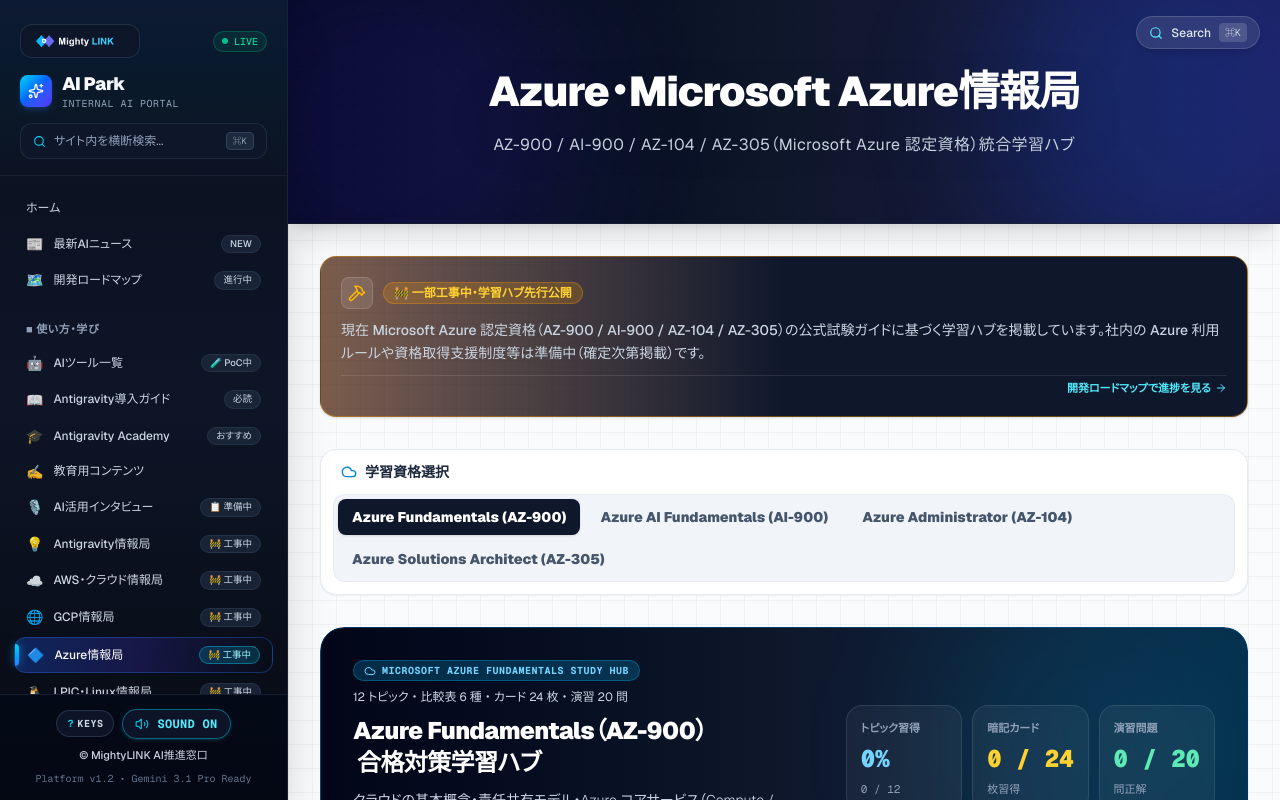
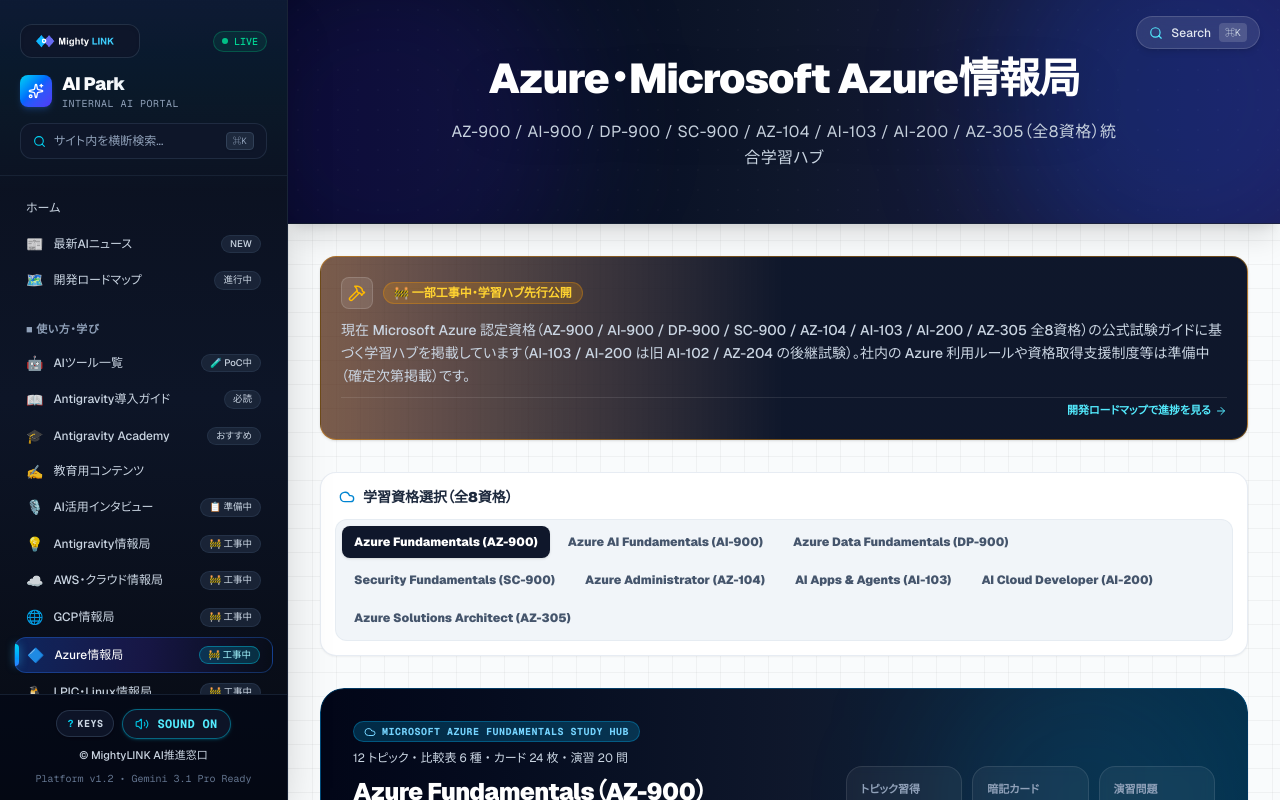
Before and after one commit to kanta13jp1/ai-park, a Next.js app: page /azure-info in a window 1280 px wide. Shown: the top 800 px of the page. Built offline with nearby package versions, Linux system fonts and the light colour scheme.

Commit message:
feat(azure-info): upgrade Azure hub UI and navigation to 8 certifications

```diff
--- a/src/app/azure-info/page.tsx
+++ b/src/app/azure-info/page.tsx
@@ -38,6 +38,14 @@ import {
   MessageSquare,
   Bot,
   Activity,
+  BarChart3,
+  Lock,
+  KeyRound,
+  FileText,
+  Workflow,
+  Container,
+  FileCheck2,
+  HardDrive,
 } from "lucide-react";
 import HeroBanner from "@/components/HeroBanner";
 import TiltCard from "@/components/TiltCard";
@@ -85,6 +93,28 @@ import {
   ai900OfficialResources,
 } from "@/data/azure-ai900";
 import {
+  dp900ExamFacts,
+  dp900Domains,
+  dp900Comparisons,
+  dp900Patterns,
+  dp900Pitfalls,
+  dp900KeyFacts,
+  dp900QuickLookup,
+  dp900PracticeQuestions,
+  dp900OfficialResources,
+} from "@/data/azure-dp900";
+import {
+  sc900ExamFacts,
+  sc900Domains,
+  sc900Comparisons,
+  sc900Patterns,
+  sc900Pitfalls,
+  sc900KeyFacts,
+  sc900QuickLookup,
+  sc900PracticeQuestions,
+  sc900OfficialResources,
+} from "@/data/azure-sc900";
+import {
   az104ExamFacts,
   az104Domains,
   az104Comparisons,
@@ -95,6 +125,28 @@ import {
   az104PracticeQuestions,
   az104OfficialResources,
 } from "@/data/azure-az104";
+import {
+  ai103ExamFacts,
+  ai103Domains,
+  ai103Comparisons,
+  ai103Patterns,
+  ai103Pitfalls,
+  ai103KeyFacts,
+  ai103QuickLookup,
+  ai103PracticeQuestions,
+  ai103OfficialResources,
+} from "@/data/azure-ai103";
+import {
+  ai200ExamFacts,
+  ai200Domains,
+  ai200Comparisons,
+  ai200Patterns,
+  ai200Pitfalls,
+  ai200KeyFacts,
+  ai200QuickLookup,
+  ai200PracticeQuestions,
+  ai200OfficialResources,
+} from "@/data/azure-ai200";
 import {
   az305ExamFacts,
   az305Domains,
@@ -108,7 +160,7 @@ import {
 } from "@/data/azure-az305";
 import { playCyberClick, playCyberHover } from "@/lib/sound";
 
-type AzureCertId = "az900" | "ai900" | "az104" | "az305";
+type AzureCertId = "az900" | "ai900" | "dp900" | "sc900" | "az104" | "ai103" | "ai200" | "az305";
 type TabId = "domains" | "comparisons" | "flashcards" | "quiz" | "resources";
 
 interface AzureCertConfig {
@@ -211,6 +263,80 @@ const CERT_CONFIG: Record<AzureCertId, AzureCertConfig> = {
       "RAG",
     ],
   },
+  dp900: {
+    id: "dp900",
+    label: "Azure Data Fundamentals (DP-900)",
+    shortLabel: "DP-900",
+    badgeText: "MICROSOFT AZURE DATA FUNDAMENTALS STUDY HUB",
+    headline: "Azure Data Fundamentals（DP-900）",
+    description:
+      "コアデータ概念（構造化/半構造化/非構造化・OLTP/OLAP）・Azure SQL / PostgreSQL・Blob / ADLS Gen2 / Cosmos DB・Azure Data Factory / Synapse / Microsoft Fabric / Power BI を網羅したデータ基礎認定試験の学習ハブです。",
+    storageKey: "ai-park-azure-dp900-progress-v1",
+    examFacts: dp900ExamFacts,
+    domains: dp900Domains,
+    comparisons: dp900Comparisons,
+    patterns: dp900Patterns,
+    pitfalls: dp900Pitfalls,
+    keyFacts: dp900KeyFacts,
+    quickLookup: dp900QuickLookup,
+    practiceQuestions: dp900PracticeQuestions,
+    officialResources: dp900OfficialResources,
+    defaultExpanded: { "dp900-domain-1": true },
+    passingConfig: {
+      minScore: 0,
+      maxScore: 1000,
+      passingScore: 700,
+      passingPct: 70,
+      officialExamLabel: "Exam DP-900 本試験（合格基準 700 / 1000 点）",
+    },
+    quizBadgeLabel: "Azure DP-900 演習",
+    flashcardTitle: "DP-900 データ要件・ユースケース → Microsoft Azure データサービス即答トレーニング",
+    quickSearchChips: [
+      "Azure SQL",
+      "Cosmos DB",
+      "ADLS Gen2",
+      "Microsoft Fabric",
+      "Synapse",
+      "Power BI",
+    ],
+  },
+  sc900: {
+    id: "sc900",
+    label: "Security Fundamentals (SC-900)",
+    shortLabel: "SC-900",
+    badgeText: "MICROSOFT SECURITY, COMPLIANCE & IDENTITY STUDY HUB",
+    headline: "Security, Compliance, and Identity Fundamentals（SC-900）",
+    description:
+      "ゼロトラスト原則・Microsoft Entra ID（MFA / 条件付きアクセス / PIM）・Microsoft Defender for Cloud / Sentinel / Defender XDR・Microsoft Purview による情報保護とコンプライアンスを学ぶ基礎学習ハブです。",
+    storageKey: "ai-park-azure-sc900-progress-v1",
+    examFacts: sc900ExamFacts,
+    domains: sc900Domains,
+    comparisons: sc900Comparisons,
+    patterns: sc900Patterns,
+    pitfalls: sc900Pitfalls,
+    keyFacts: sc900KeyFacts,
+    quickLookup: sc900QuickLookup,
+    practiceQuestions: sc900PracticeQuestions,
+    officialResources: sc900OfficialResources,
+    defaultExpanded: { "sc900-domain-1": true },
+    passingConfig: {
+      minScore: 0,
+      maxScore: 1000,
+      passingScore: 700,
+      passingPct: 70,
+      officialExamLabel: "Exam SC-900 本試験（合格基準 700 / 1000 点）",
+    },
+    quizBadgeLabel: "Azure SC-900 演習",
+    flashcardTitle: "SC-900 セキュリティ・ID・コンプライアンス要件 → Microsoft ソリューション即答トレーニング",
+    quickSearchChips: [
+      "Entra ID",
+      "Conditional Access",
+      "Defender for Cloud",
+      "Microsoft Sentinel",
+      "Microsoft Purview",
+      "Zero Trust",
+    ],
+  },
   az104: {
     id: "az104",
     label: "Azure Administrator (AZ-104)",
@@ -247,6 +373,81 @@ const CERT_CONFIG: Record<AzureCertId, AzureCertConfig> = {
       "NSG",
       "AzCopy",
       "Azure Backup",
+    ],
+  },
+  ai103: {
+    id: "ai103",
+    label: "AI Apps & Agents (AI-103)",
+    shortLabel: "AI-103",
+    badgeText: "MICROSOFT AZURE AI APPS & AGENTS STUDY HUB",
+    headline: "Azure AI Apps & Agents Developer（AI-103）",
+    description:
+      "旧 Exam AI-102（2026年6月廃止）の後継試験として刷新された AI アプリケーション＆エージェント開発認定の学習ハブです。Microsoft Foundry・Agent Service・Azure AI Search (RAG)・Vision / Language / Speech・Document Intelligence・Content Safety の設計と実装を網羅します。",
+    storageKey: "ai-park-azure-ai103-progress-v1",
+    examFacts: ai103ExamFacts,
+    domains: ai103Domains,
+    comparisons: ai103Comparisons,
+    patterns: ai103Patterns,
+    pitfalls: ai103Pitfalls,
+    keyFacts: ai103KeyFacts,
+    quickLookup: ai103QuickLookup,
+    practiceQuestions: ai103PracticeQuestions,
+    officialResources: ai103OfficialResources,
+    defaultExpanded: { "ai103-domain-1": true },
+    passingConfig: {
+      minScore: 0,
+      maxScore: 1000,
+      passingScore: 700,
+      passingPct: 70,
+      officialExamLabel: "Exam AI-103 本試験（合格基準 700 / 1000 点）",
+    },
+    quizBadgeLabel: "Azure AI-103 演習",
+    flashcardTitle: "AI-103 生成AI・エージェント・情報抽出要件 → Microsoft Foundry / Azure AI 即答トレーニング",
+    quickSearchChips: [
+      "Microsoft Foundry",
+      "Agent Service",
+      "Azure AI Search",
+      "Document Intelligence",
+      "Content Safety",
+      "RAG",
+    ],
+  },
+  ai200: {
+    id: "ai200",
+    label: "AI Cloud Developer (AI-200)",
+    shortLabel: "AI-200",
+    badgeText: "MICROSOFT AZURE AI CLOUD DEVELOPER STUDY HUB",
+    headline: "Azure AI Cloud Developer（AI-200）",
+    description:
+      "旧 Exam AZ-204（2026年7月廃止）の後継試験として刷新されたクラウドネイティブ＆AI 基盤開発認定の学習ハブです。Container Apps / AKS・Cosmos DB / PostgreSQL (pgvector) / Managed Redis・Service Bus / Event Grid / Functions・Key Vault / OpenTelemetry 観測性を体系的に学びます。",
+    storageKey: "ai-park-azure-ai200-progress-v1",
+    examFacts: ai200ExamFacts,
+    domains: ai200Domains,
+    comparisons: ai200Comparisons,
+    patterns: ai200Patterns,
+    pitfalls: ai200Pitfalls,
+    keyFacts: ai200KeyFacts,
+    quickLookup: ai200QuickLookup,
+    practiceQuestions: ai200PracticeQuestions,
+    officialResources: ai200OfficialResources,
+    defaultExpanded: { "ai200-domain-1": true },
+    passingConfig: {
+      minScore: 0,
+      maxScore: 1000,
+      passingScore: 700,
+      passingPct: 70,
+      officialExamLabel: "Exam AI-200 本試験（合格基準 700 / 1000 点）",
+    },
+    quizBadgeLabel: "Azure AI-200 演習",
+    flashcardTitle: "AI-200 コンテナ・ベクターDB・イベント・観測性要件 → Azure 開発サービス即答トレーニング",
+    quickSearchChips: [
+      "Container Apps",
+      "Cosmos DB",
+      "pgvector",
+      "Service Bus",
+      "Event Grid",
+      "Key Vault",
+      "OpenTelemetry",
     ],
   },
   az305: {
@@ -316,11 +517,28 @@ const DOMAIN_ICONS: Record<string, typeof Cloud> = {
   "ai900-domain-3": Eye,
   "ai900-domain-4": MessageSquare,
   "ai900-domain-5": Bot,
+  "dp900-domain-1": Layers,
+  "dp900-domain-2": Database,
+  "dp900-domain-3": HardDrive,
+  "dp900-domain-4": BarChart3,
+  "sc900-domain-1": ShieldCheck,
+  "sc900-domain-2": KeyRound,
+  "sc900-domain-3": Lock,
+  "sc900-domain-4": FileCheck2,
   "az104-domain-1": ShieldCheck,
   "az104-domain-2": Database,
   "az104-domain-3": Cpu,
   "az104-domain-4": Network,
   "az104-domain-5": Gauge,
+  "ai103-domain-1": Compass,
+  "ai103-domain-2": Bot,
+  "ai103-domain-3": Eye,
+  "ai103-domain-4": MessageSquare,
+  "ai103-domain-5": FileText,
+  "ai200-domain-1": Container,
+  "ai200-domain-2": Database,
+  "ai200-domain-3": Workflow,
+  "ai200-domain-4": Activity,
   "az305-domain-1": ShieldCheck,
   "az305-domain-2": Database,
   "az305-domain-3": Activity,
@@ -432,7 +650,11 @@ export default function AzureInfoPage() {
   const [progressByCert, setProgressByCert] = useState<Record<AzureCertId, AzureProgress>>({
     az900: DEFAULT_PROGRESS,
     ai900: DEFAULT_PROGRESS,
+    dp900: DEFAULT_PROGRESS,
+    sc900: DEFAULT_PROGRESS,
     az104: DEFAULT_PROGRESS,
+    ai103: DEFAULT_PROGRESS,
+    ai200: DEFAULT_PROGRESS,
     az305: DEFAULT_PROGRESS,
   });
   const [expandedDomains, setExpandedDomains] = useState<Record<string, boolean>>(
@@ -464,7 +686,11 @@ export default function AzureInfoPage() {
       setProgressByCert({
         az900: loadAzureProgress(CERT_CONFIG.az900.storageKey),
         ai900: loadAzureProgress(CERT_CONFIG.ai900.storageKey),
+        dp900: loadAzureProgress(CERT_CONFIG.dp900.storageKey),
+        sc900: loadAzureProgress(CERT_CONFIG.sc900.storageKey),
         az104: loadAzureProgress(CERT_CONFIG.az104.storageKey),
+        ai103: loadAzureProgress(CERT_CONFIG.ai103.storageKey),
+        ai200: loadAzureProgress(CERT_CONFIG.ai200.storageKey),
         az305: loadAzureProgress(CERT_CONFIG.az305.storageKey),
       });
     });
@@ -762,24 +988,24 @@ export default function AzureInfoPage() {
     <div className="flex-1 flex flex-col bg-slate-50/80 bg-grid-pattern min-h-screen">
       <HeroBanner
         title="Azure・Microsoft Azure情報局"
-        subtitle="AZ-900 / AI-900 / AZ-104 / AZ-305（Microsoft Azure 認定資格）統合学習ハブ"
+        subtitle="AZ-900 / AI-900 / DP-900 / SC-900 / AZ-104 / AI-103 / AI-200 / AZ-305（全8資格）統合学習ハブ"
       />
 
       <div className="max-w-6xl w-full mx-auto px-4 sm:px-6 lg:px-8 py-8 space-y-8">
         <UnderConstructionAlert
           title="🚧 一部工事中・学習ハブ先行公開"
-          message="現在 Microsoft Azure 認定資格（AZ-900 / AI-900 / AZ-104 / AZ-305）の公式試験ガイドに基づく学習ハブを掲載しています。社内の Azure 利用ルールや資格取得支援制度等は準備中（確定次第掲載）です。"
+          message="現在 Microsoft Azure 認定資格（AZ-900 / AI-900 / DP-900 / SC-900 / AZ-104 / AI-103 / AI-200 / AZ-305 全8資格）の公式試験ガイドに基づく学習ハブを掲載しています（AI-103 / AI-200 は旧 AI-102 / AZ-204 の後継試験）。社内の Azure 利用ルールや資格取得支援制度等は準備中（確定次第掲載）です。"
           statusType="construction"
         />
 
-        {/* 資格レベル切り替え（AZ-900 / AI-900 / AZ-104 / AZ-305） */}
-        <section className="flex flex-wrap items-center justify-between gap-3 bg-white rounded-2xl border border-slate-200/80 p-3 shadow-xs">
-          <div className="flex items-center space-x-2 px-2">
+        {/* 資格レベル切り替え（全8資格） */}
+        <section className="flex flex-col gap-3 bg-white rounded-2xl border border-slate-200/80 p-3.5 shadow-xs">
+          <div className="flex items-center space-x-2 px-1">
             <Cloud size={16} className="text-sky-600" />
-            <span className="text-xs sm:text-sm font-black text-slate-800">学習資格選択</span>
+            <span className="text-xs sm:text-sm font-black text-slate-800">学習資格選択（全8資格）</span>
           </div>
-          <div className="inline-flex flex-wrap gap-1.5 bg-slate-100 p-1 rounded-xl border border-slate-200/70">
-            {(["az900", "ai900", "az104", "az305"] as const).map((id) => {
+          <div className="flex flex-wrap gap-1.5 bg-slate-100 p-1.5 rounded-xl border border-slate-200/70">
+            {(["az900", "ai900", "dp900", "sc900", "az104", "ai103", "ai200", "az305"] as const).map((id) => {
               const item = CERT_CONFIG[id];
               const active = certId === id;
               return (
@@ -788,7 +1014,7 @@ export default function AzureInfoPage() {
                   type="button"
                   onClick={() => handleSwitchCert(id)}
                   onMouseEnter={() => playCyberHover()}
-                  className={`px-3.5 py-2 rounded-lg text-xs sm:text-sm font-black transition-all cursor-pointer sm:whitespace-nowrap text-left ${
+                  className={`px-3 py-2 rounded-lg text-xs font-black transition-all cursor-pointer sm:whitespace-nowrap text-left ${
                     active
                       ? "bg-slate-900 text-white shadow-sm"
                       : "text-slate-600 hover:text-slate-900 hover:bg-white/60"
--- a/src/app/how-to/page.tsx
+++ b/src/app/how-to/page.tsx
@@ -100,14 +100,14 @@ export default function HowToPage() {
     {
       id: "azure-info",
       title: "Azure・Microsoft Azure情報局",
-      desc: "AZ-900・AI-900・AZ-104・AZ-305（Microsoft Azure 認定資格）の要点整理・比較表・模擬試験！",
+      desc: "AZ-900・AI-900・DP-900・SC-900・AZ-104・AI-103・AI-200・AZ-305（全8資格）の要点整理・比較表・模擬試験！",
       icon: <Cloud className="text-sky-600" size={32} />,
       iconBg: "bg-sky-50 border-sky-100",
       href: "/azure-info",
       badge: "🚧 工事中",
       badgeColor: "bg-sky-100 text-sky-700",
-      tags: ["AZ-900", "AI-900", "AZ-104", "AZ-305"],
-      highlights: "Microsoft Azure 公式試験ガイドに基づく統合学習ハブ（社内利用ルール等は準備中）",
+      tags: ["AZ-900/AI-900", "DP-900/SC-900", "AZ-104/AZ-305", "AI-103/AI-200"],
+      highlights: "Microsoft Azure 公式試験ガイドに基づく全8資格統合学習ハブ（AI-103/AI-200は旧AI-102/AZ-204後継・社内利用ルール等は準備中）",
     },
     {
       id: "lpic-info",
--- a/src/app/roadmap/page.tsx
+++ b/src/app/roadmap/page.tsx
@@ -413,9 +413,9 @@ const tasksData: TaskItem[] = [
     releaseCondition: "社内ルール・相談窓口・使ってよいツールの決定",
     category: "system",
     icon: "☁️",
-    description: "AWS (CLF-C02・SAA-C03・SAP-C02) / GCP (全7資格) / Azure (AZ-900・AI-900・AZ-104・AZ-305) / LPIC-1・2・3 / IPA 全13区分 学習ハブ、MCP 仕組みガイド・mcp_config.json 設定テンプレート・安全チェックリスト（/mcp-hub）、Antigravity 機能解説・Agent Swarms (/swarm)・実務実行例・リファレンス/FAQ は先行掲載中。社内の利用ルール・資格支援ルール、社内許可 MCP サーバー一覧・申請フロー、社内向けお知らせを準備します。",
+    description: "AWS (CLF-C02・SAA-C03・SAP-C02) / GCP (全7資格) / Azure (全8資格) [AZ-900・AI-900・DP-900・SC-900・AZ-104・AI-103・AI-200・AZ-305] / LPIC-1・2・3 / IPA 全13区分 学習ハブ、MCP 仕組みガイド・mcp_config.json 設定テンプレート・安全チェックリスト（/mcp-hub）、Antigravity 機能解説・Agent Swarms (/swarm)・実務実行例・リファレンス/FAQ は先行掲載中。社内の利用ルール・資格支援ルール、社内許可 MCP サーバー一覧・申請フロー、社内向けお知らせを準備します。",
     items: [
-      { text: "AWS（CLF-C02/SAA-C03/SAP-C02）・GCP（全7資格）・Azure（/azure-info）・LPIC（/lpic-info）・IPA（/ipa-info）学習ハブの先行公開", done: true },
+      { text: "AWS（CLF-C02/SAA-C03/SAP-C02）・GCP（全7資格）・Azure (全8資格)（/azure-info）・LPIC（/lpic-info）・IPA（/ipa-info）学習ハブの先行公開", done: true },
       { text: "MCP 仕組みガイド・mcp_config.json 設定テンプレート・安全チェックリスト（/mcp-hub）の先行公開", done: true },
       { text: "Antigravity 機能解説・Agent Swarms（/swarm）・実務活用の実行例・FAQ（/antigravity-info）の先行公開", done: true },
       { text: "社内の AWS / GCP / Azure 利用ルール・資格取得支援ルールと相談窓口", done: false },
--- a/src/components/CommandPalette.tsx
+++ b/src/components/CommandPalette.tsx
@@ -190,10 +190,10 @@ const paletteItems: PaletteItem[] = [
   },
   {
     id: "azure-info",
-    title: "Azure・Microsoft Azure情報局 (AZ-900/AI-900/AZ-104/AZ-305)",
+    title: "Azure・Microsoft Azure情報局 (全8資格: AZ-900/AI-900/DP-900/SC-900/AZ-104/AI-103/AI-200/AZ-305)",
     category: "Academy & 学習",
     href: "/azure-info",
-    description: "AZ-900 / AI-900 / AZ-104 / AZ-305 統合学習ハブ・練習クイズ（社内Azureルール等は工事中）",
+    description: "AZ-900 / AI-900 / DP-900 / SC-900 / AZ-104 / AI-103 / AI-200 / AZ-305（AI-103/AI-200 は旧 AI-102/AZ-204 後継）統合学習ハブ・練習クイズ（社内Azureルール等は工事中）",
     icon: Compass,
   },
   {
--- a/src/components/PurposeJump.tsx
+++ b/src/components/PurposeJump.tsx
@@ -51,7 +51,7 @@ const jumpSections: JumpSection[] = [
       { name: "Antigravity情報局", href: "/antigravity-info", desc: "機能解説・Agent Swarms (/swarm) 並列運用・実務の実行例・FAQ", badge: "🚧 工事中" },
       { name: "AWS・クラウド情報局", href: "/aws-info", desc: "CLF-C02・SAA-C03・SAP-C02 統合学習ハブ・比較表・練習クイズ（社内利用ルール等は準備中）", badge: "🚧 工事中" },
       { name: "GCP・Google Cloud情報局", href: "/gcp-info", desc: "CDL・ACE・PCA・PDE・PMLE・PCSE・PCDE（全7資格）統合学習ハブ", badge: "🚧 工事中" },
-      { name: "Azure・Microsoft Azure情報局", href: "/azure-info", desc: "AZ-900・AI-900・AZ-104・AZ-305 統合学習ハブ（資格対策・比較表・模擬試験）", badge: "🚧 工事中" },
+      { name: "Azure・Microsoft Azure情報局", href: "/azure-info", desc: "AZ-900・AI-900・DP-900・SC-900・AZ-104・AI-103・AI-200・AZ-305（全8資格）統合学習ハブ", badge: "🚧 工事中" },
       { name: "LPIC・Linux情報局", href: "/lpic-info", desc: "LPIC-1・2・3（300/303/305/306）統合学習ハブ", badge: "🚧 工事中" },
       { name: "情報処理技術者試験情報局", href: "/ipa-info", desc: "IPA 全13区分（IP・SG・FE・AP・高度9区分）統合学習ハブ", badge: "🚧 工事中" },
       { name: "Antigravity導入ガイド", href: "/guide", desc: "IDE / CLI セットアップとスラッシュコマンド" },
--- a/src/components/SiteOmnisearch.tsx
+++ b/src/components/SiteOmnisearch.tsx
@@ -84,11 +84,11 @@ const siteSearchIndex: SearchIndexItem[] = [
     keywords: ["gcp", "google cloud", "cdl", "ace", "pca", "pde", "pmle", "pcse", "pcde", "cloud digital leader", "associate cloud engineer", "professional cloud architect", "data engineer", "machine learning", "security", "devops", "試験", "クイズ", "flashcards"],
   },
   {
-    title: "Azure・Microsoft Azure情報局 (AZ-900/AI-900/AZ-104/AZ-305)",
+    title: "Azure・Microsoft Azure情報局 (全8資格: AZ-900/AI-900/DP-900/SC-900/AZ-104/AI-103/AI-200/AZ-305)",
     category: "資格・Azure",
     href: "/azure-info",
-    description: "Microsoft Azure 認定資格（AZ-900 / AI-900 / AZ-104 / AZ-305）統合学習ハブ・練習クイズ・比較表を掲載中（社内Azure利用ルール等は工事中）",
-    keywords: ["azure", "microsoft azure", "az-900", "ai-900", "az-104", "az-305", "azure fundamentals", "azure ai", "azure openai", "entra id", "aks", "app service", "cosmos db", "bicep", "試験", "クイズ", "flashcards"],
+    description: "Microsoft Azure 認定資格（AZ-900 / AI-900 / DP-900 / SC-900 / AZ-104 / AI-103 / AI-200 / AZ-305 全8資格・AI-103/AI-200 は旧 AI-102/AZ-204 後継）統合学習ハブ・練習クイズ・比較表を掲載中（社内Azure利用ルール等は工事中）",
+    keywords: ["azure", "microsoft azure", "az-900", "ai-900", "dp-900", "sc-900", "az-104", "ai-103", "ai-200", "az-305", "ai-102", "az-204", "azure fundamentals", "azure ai", "azure openai", "microsoft foundry", "microsoft purview", "microsoft sentinel", "fabric", "pgvector", "container apps", "service bus", "opentelemetry", "zero trust", "entra id", "aks", "app service", "cosmos db", "bicep", "試験", "クイズ", "flashcards"],
   },
   {
     title: "LPIC・Linux情報局 (LPIC-1 / LPIC-2 / LPIC-3学習ハブ)",
--- a/src/data/feature-status.ts
+++ b/src/data/feature-status.ts
@@ -279,7 +279,7 @@ export const featureStatusMaster: FeatureStatusItem[] = [
     status: "in_development",
     evidence: "",
     currentBadge: "🚧 工事中",
-    disclaimer: "【一部工事中】Microsoft Azure 認定（AZ-900 / AI-900 / AZ-104 / AZ-305）学習ハブを掲載中。社内の Azure 利用ルールや資格取得支援制度は決まり次第掲載します。",
+    disclaimer: "【一部工事中】Microsoft Azure 認定（AZ-900 / AI-900 / DP-900 / SC-900 / AZ-104 / AI-103 / AI-200 / AZ-305 全8資格 ※AI-103/AI-200 は旧 AI-102/AZ-204 後継）学習ハブを掲載中。社内の Azure 利用ルールや資格取得支援制度は決まり次第掲載します。",
     releaseDate: "未定",
     releaseCondition: "社内の Azure 利用ルール・資格取得支援制度の確定",
   },
```
